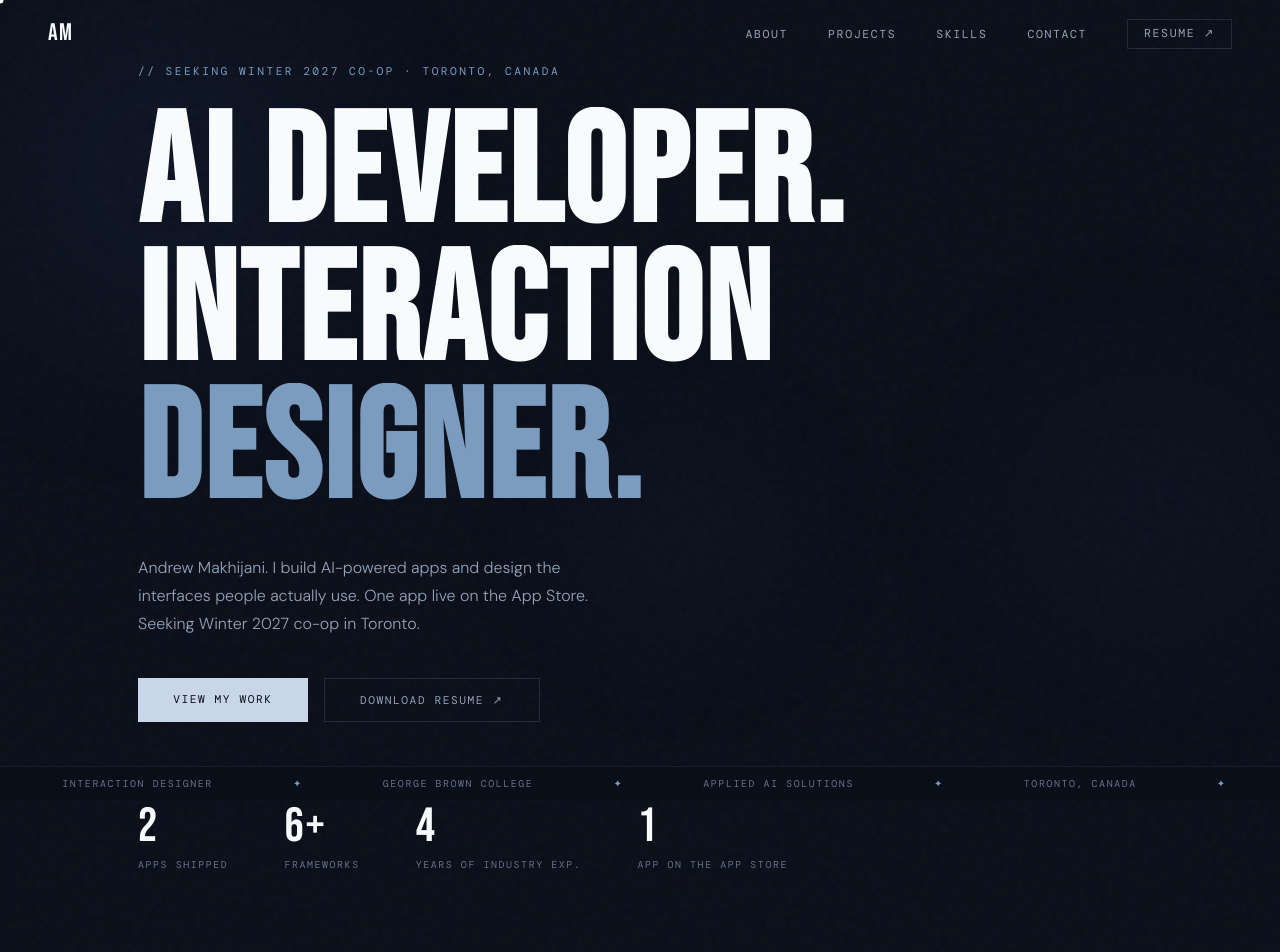
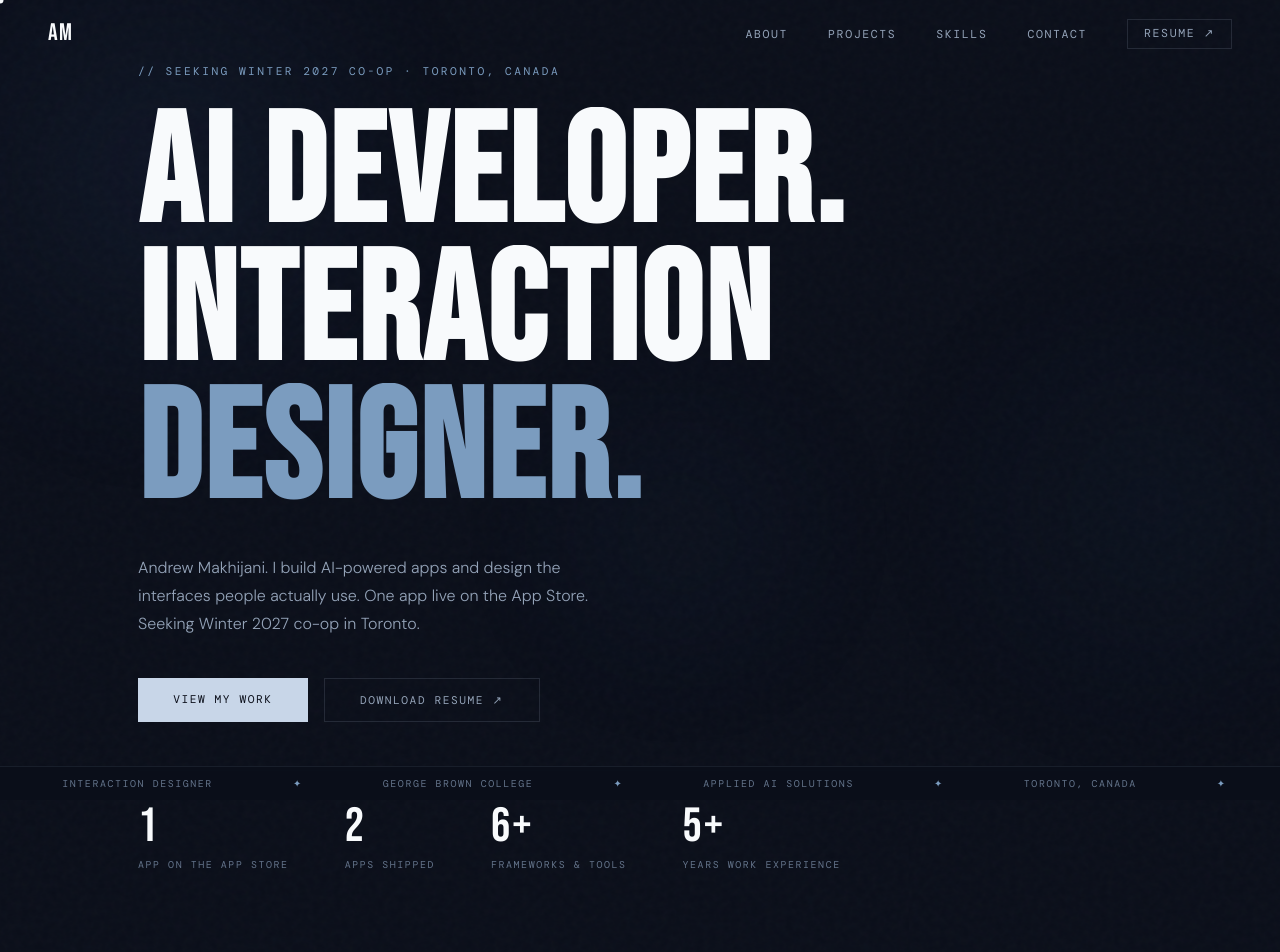
Before and after one commit to andrewomm/portfolio, a React (Vite) app: page / in a window 1280 px wide. Shown: the top 952 px of the page. Built offline with nearby package versions, Linux system fonts and the light colour scheme; a web font is replaced by a local one.

Commit message:
fix: stats — App Store first, 5+ years exp, 6+ frameworks

```diff
--- a/src/Portfolio.jsx
+++ b/src/Portfolio.jsx
@@ -1204,10 +1204,10 @@ export default function Portfolio() {
         </div>
         <div className="hero-stats">
           {[
+            { num: 1, suffix: '', label: 'App on the App Store' },
             { num: 2, suffix: '', label: 'Apps Shipped' },
-            { num: 6, suffix: '+', label: 'Frameworks' },
-            { num: 4, suffix: '', label: 'Years of Industry Exp.' },
-            { num: 1, suffix: '', label: 'App on the App Store' },
+            { num: 6, suffix: '+', label: 'Frameworks & Tools' },
+            { num: 5, suffix: '+', label: 'Years Work Experience' },
           ].map((s) => (
             <div key={s.label}>
               <div className="stat-num"><AnimatedNumber target={s.num} />{s.suffix}</div>
```
